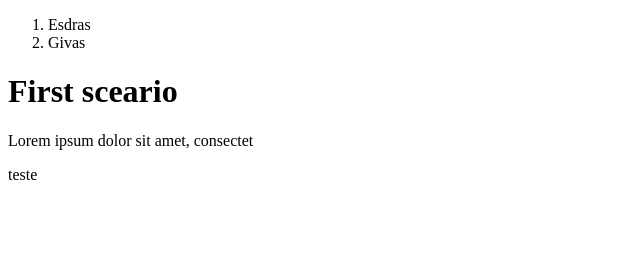
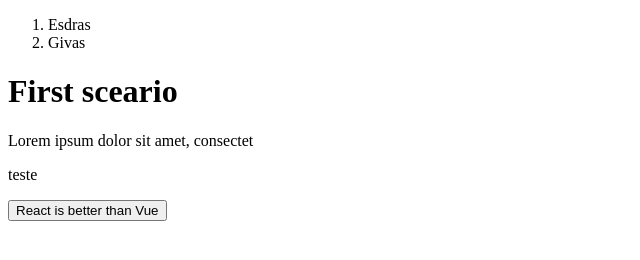
Before and after one commit to filipecabral18/gelateria-plus, a plain HTML site: page index.html in a window 1280 px wide. Shown: the whole page, without its empty margins (0-640 px from the left). Drawn offline with Linux system fonts and the light colour scheme.

Commit message:
Adding React-Vue button

```diff
--- a/index.html
+++ b/index.html
@@ -16,5 +16,7 @@
     <p>Lorem ipsum dolor sit amet, consectet</p>
     <p>teste</p>
 
+    <button type="button">React is better than Vue</button>
+
 </body>
 </html>
```
